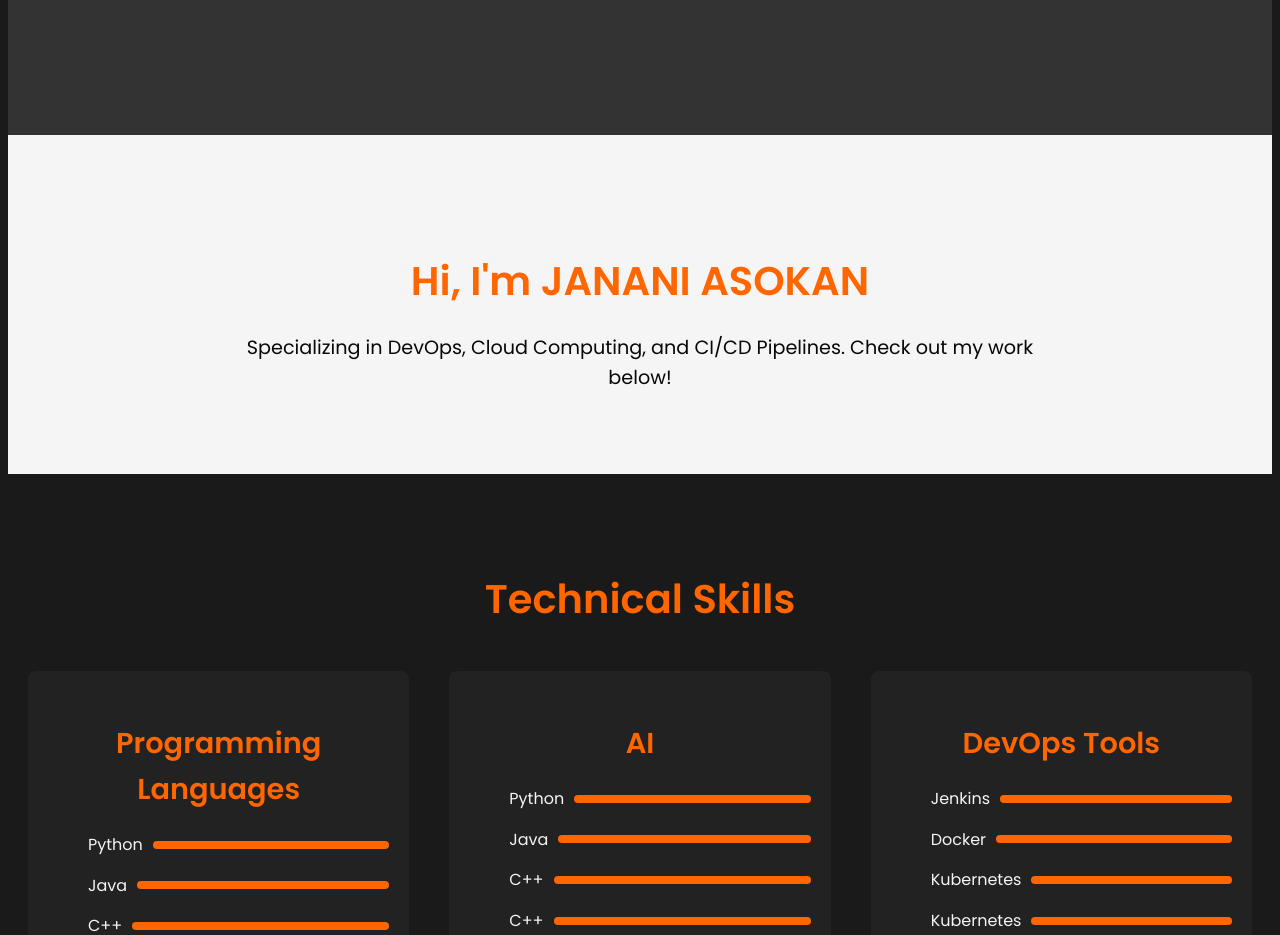
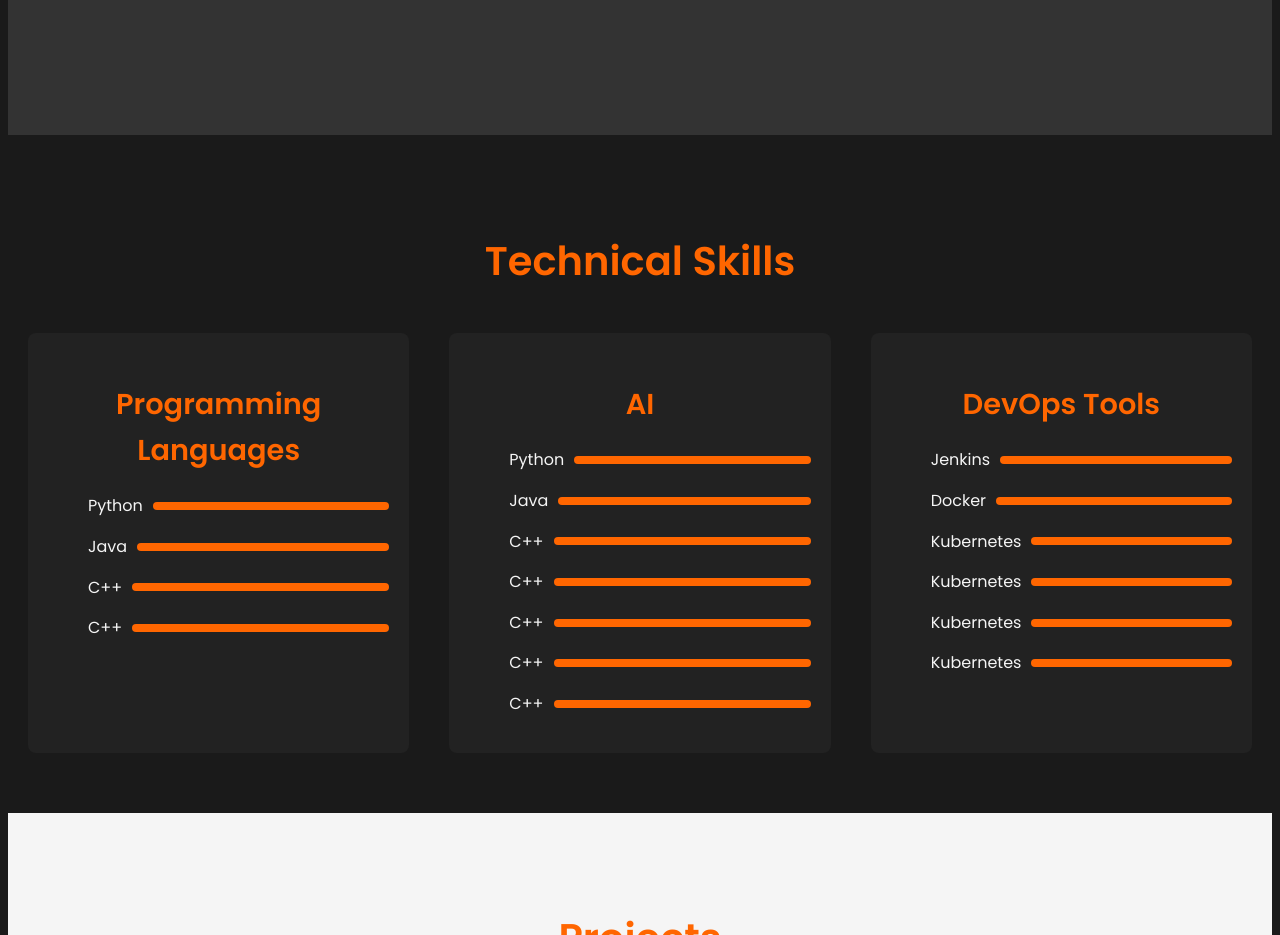
Before and after one commit to fuzzywe/portfolio, a plain HTML site: page index.html in a window 1280 px wide. Shown: the part 1500-2435 px from the top of the page. Drawn offline with Linux system fonts and the light colour scheme.

Commit message:
Update index.html

```diff
--- a/index.html
+++ b/index.html
@@ -51,11 +51,7 @@
         </div>
     </section>
 
-    <!-- About Me Section -->
-    <section class="aboutme" id="aboutme">
-        <h2>Hi, I'm JANANI ASOKAN</h2>
-        <p>Specializing in DevOps, Cloud Computing, and CI/CD Pipelines. Check out my work below!</p>
-    </section>
+
 
     <!-- Technical Skills Section -->
     <section id="skills">
```
